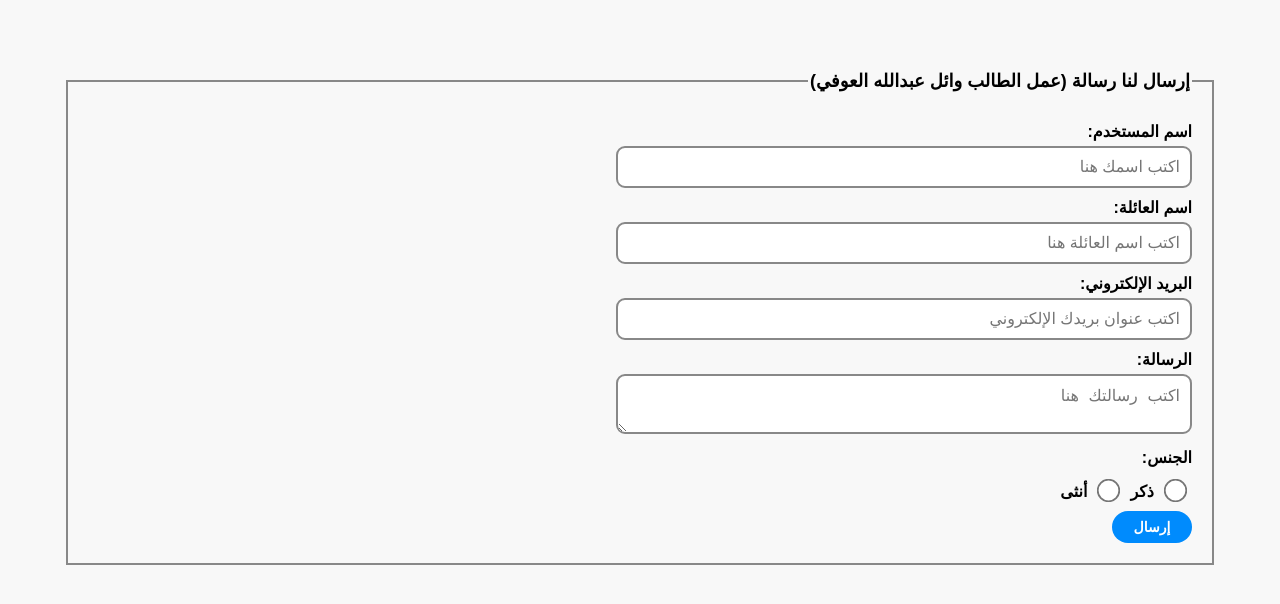
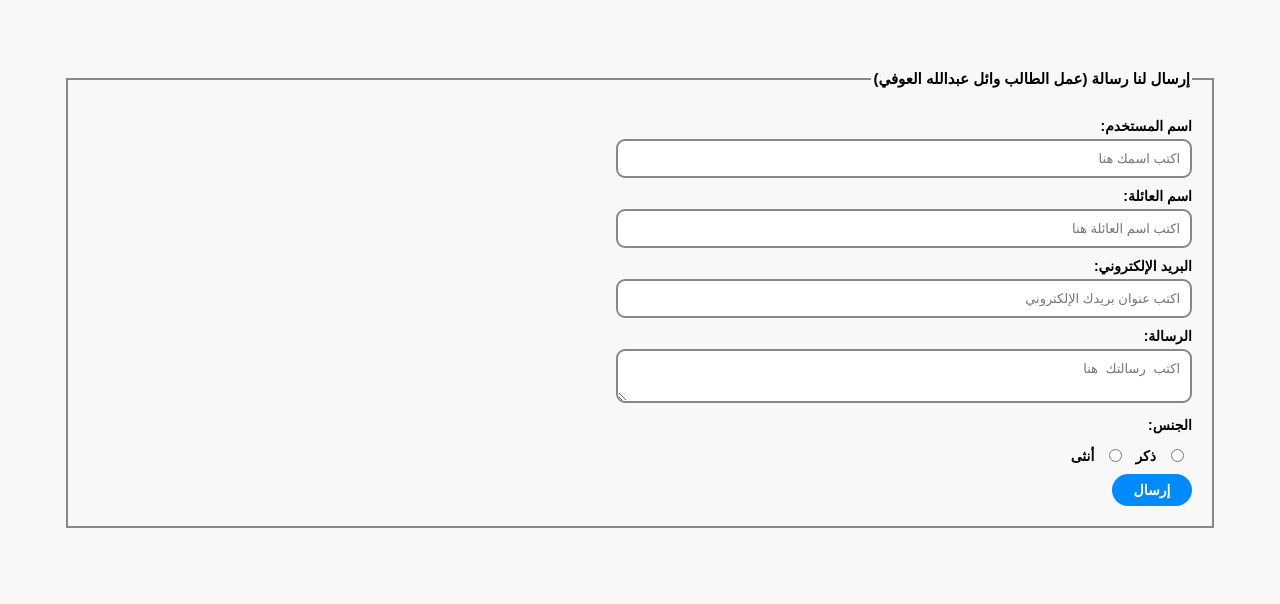
Before and after one commit to SalahaddinAlyafei/wailalaufei, a plain HTML site: page index.html in a window 1280 px wide. Drawn offline with Linux system fonts and the light colour scheme.

Commit message:
Update index.html

```diff
--- a/index.html
+++ b/index.html
@@ -23,11 +23,11 @@
                 padding: 20px;
             }
             legend {
-                font-size: 18px;
+                font-size: 15px;
                 font-weight: bold;
             }
             label {
-                font-size: 16px;
+                font-size: 14px;
                 font-weight: bold;
                 display: block;
                 margin: 10px 0 5px;
@@ -37,11 +37,7 @@
                 padding: 10px;
                 border: 2px solid #888;
                 border-radius: 9px;
-                font-size: 16px;
-            }
-            input[type="radio"] {
-                transform: scale(1.8);
-                margin-right: 5px;
+                font-size: 13px;
             }
             .gender {
                 display: inline-flex;
```
